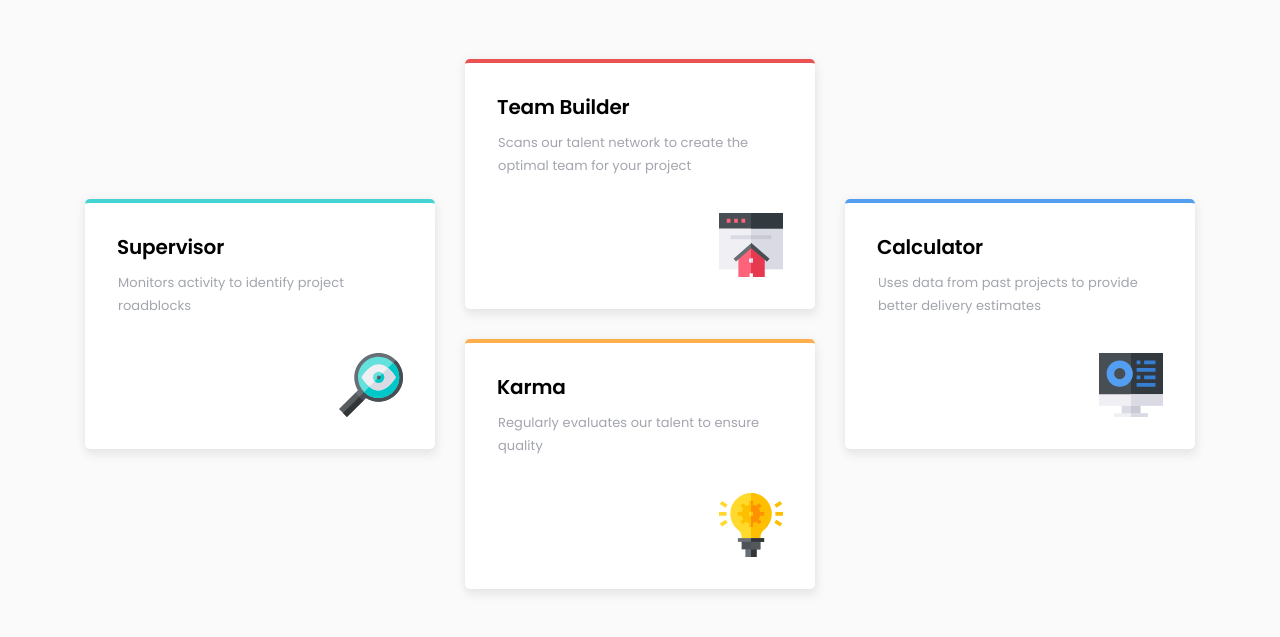
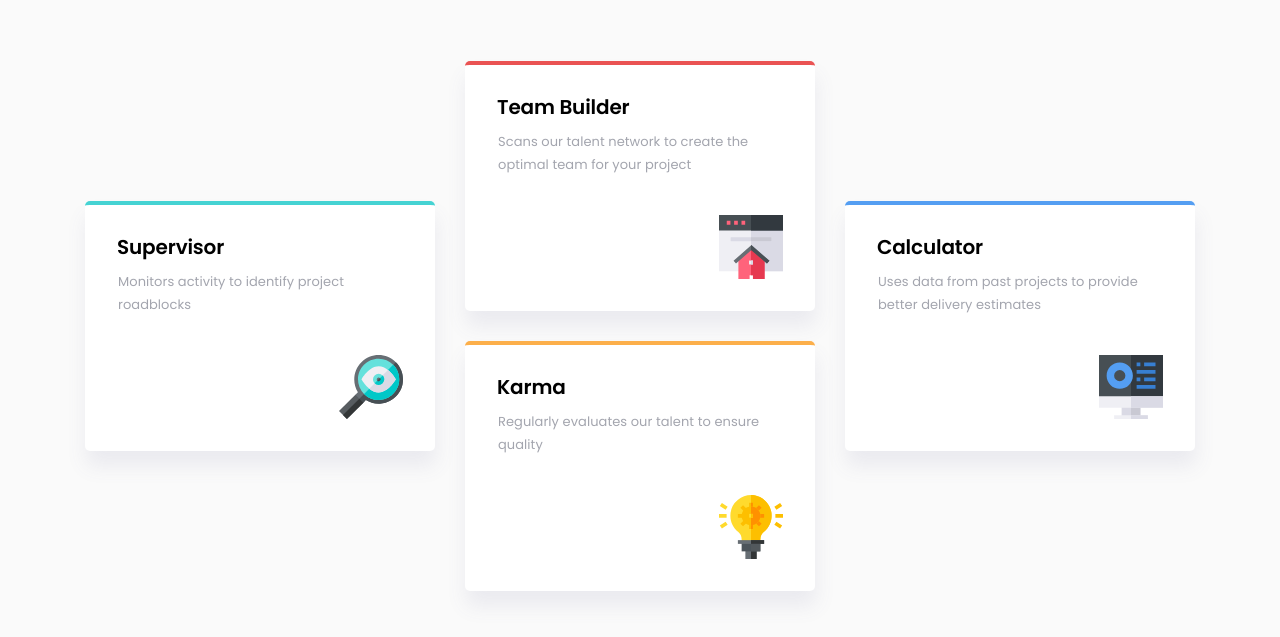
Before and after one commit to ayminahmedpk/display-fem-four_card, a plain HTML site: page index.html in a window 1280 px wide. Shown: the part 251-888 px from the top of the page. Drawn offline with Linux system fonts and the light colour scheme.

Commit message:
dev -v0.1.0 - 'perfectly hardcoded'

```diff
--- a/style/_desktop.scss
+++ b/style/_desktop.scss
@@ -19,7 +19,7 @@
     display: flex;
     justify-content: center;
 
-    margin: 62px 0 0 0;
+    margin: 64px 0 0 0;
 
     &__col-2,
     &__col-3 {
@@ -42,12 +42,12 @@
     width  : 350px;
     height : 250px;
     margin : 0;
-    padding: 32px;
+    padding: 30px 32px 32px;
 }
 
 
 .card__text {
-    margin-top: 11px;
+    margin-top: 10px;
 }
 
 .card__logo {
--- a/style/main.scss
+++ b/style/main.scss
@@ -82,9 +82,8 @@ html { background-color: $Very-Light-Gray; }
     border-radius : 5px             ;
     border-top    : 4px solid $Cyan ;
 
-    background-color : white                              ;
-    box-shadow       :  2px 7px 10px 1px rgba(0,0,0,0.05) ,
-                       -1px 0px 10px 1px rgba(0,0,0,0.05) ;
+    background-color : white                                   ;
+    box-shadow       :  1px 15px 20px 0px rgba(100,100,150,0.1);
 
     & + & { margin-top: 24px; }
 
```
Also changed, not shown: style/main.css, 1 other file.
